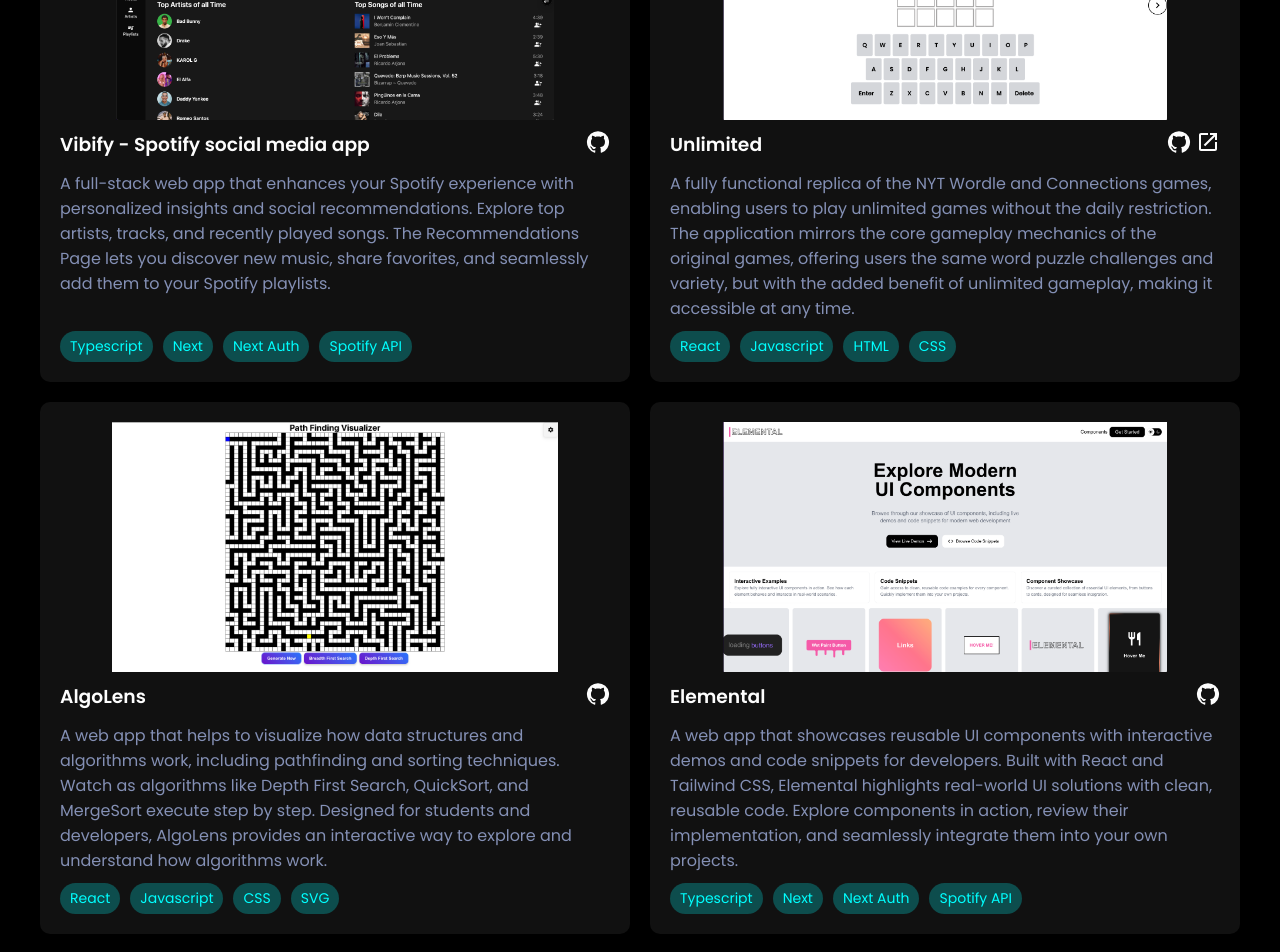
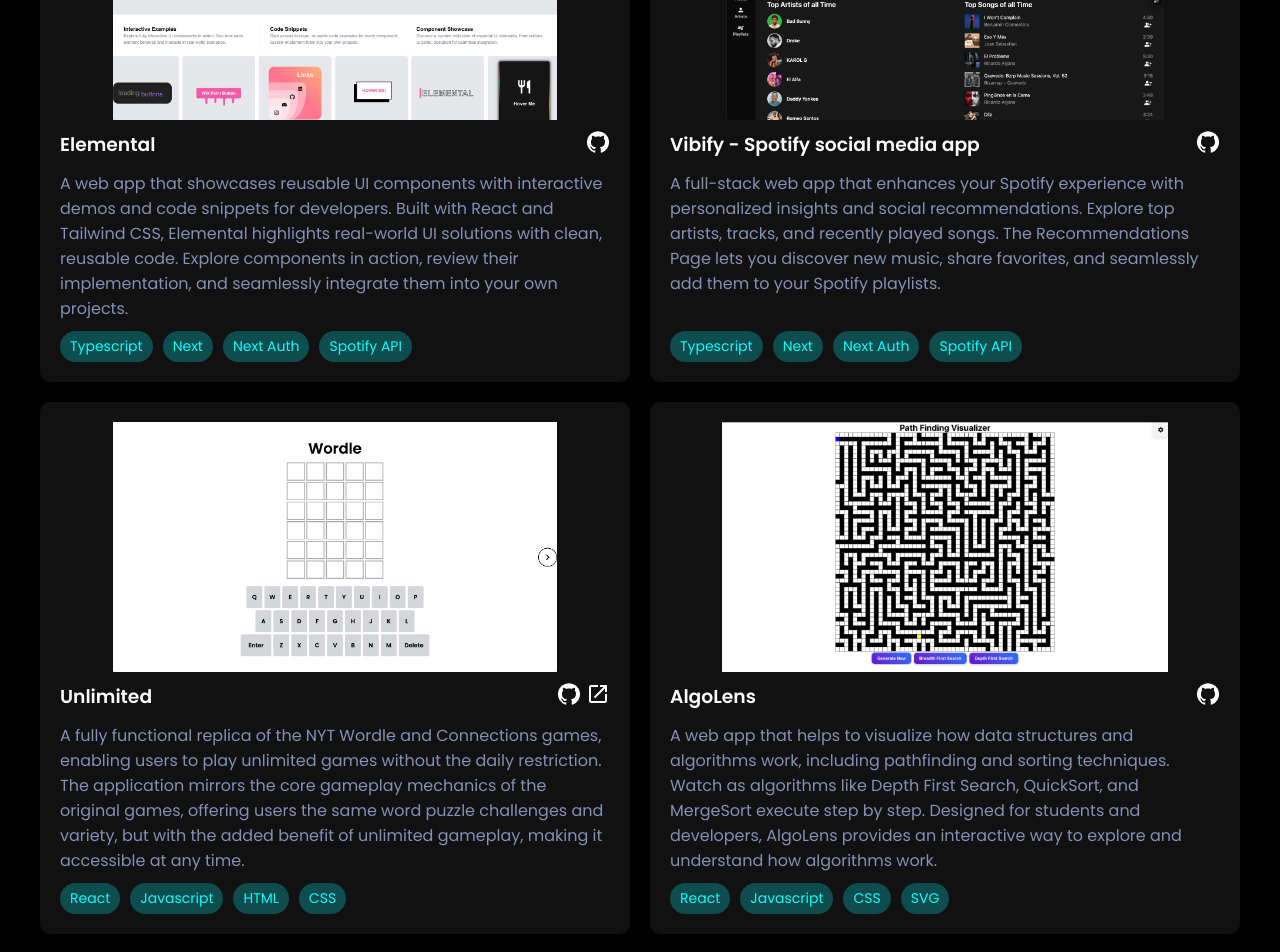
Before and after one commit to kevincas01/portfolio, a React (Create React App) app: page / in a window 1280 px wide. Shown: the part 2580-3532 px from the top of the page. Built offline with nearby package versions, Linux system fonts and the light colour scheme; the HTML template or start-up script is replaced by a standard one.

Commit message:
Order change

```diff
--- a/src/Components/Projects.js
+++ b/src/Components/Projects.js
@@ -3,6 +3,13 @@
 import ProjectCard from "./ProjectCard";
 const Projects = () => {
   const projectsList = [
+    {
+      title: "Elemental",
+      description: `A web app that showcases reusable UI components with interactive demos and code snippets for developers. Built with React and Tailwind CSS, Elemental highlights real-world UI solutions with clean, reusable code. Explore components in action, review their implementation, and seamlessly integrate them into your own projects.`,
+      skills: ["Typescript", "Next", "Next Auth", "Spotify API"],
+      imagePath: "/projects/elemental1.png",
+      githubLink: "https://github.com/kevincas01/Vibify",
+    },
     {
       title: "Vibify - Spotify social media app",
       description: `A full-stack web app that enhances your Spotify experience with personalized insights and social recommendations. Explore top artists, tracks, and recently played songs. The Recommendations Page lets you discover new music, share favorites, and seamlessly add them to your Spotify playlists.`,
@@ -25,13 +32,7 @@
       imagePath: "/projects/algolens1.png",
       githubLink: "https://github.com/kevincas01/AlgoLens",
     },
-    {
-      title: "Elemental",
-      description: `A web app that showcases reusable UI components with interactive demos and code snippets for developers. Built with React and Tailwind CSS, Elemental highlights real-world UI solutions with clean, reusable code. Explore components in action, review their implementation, and seamlessly integrate them into your own projects.`,
-      skills: ["Typescript", "Next", "Next Auth", "Spotify API"],
-      imagePath: "/projects/elemental1.png",
-      githubLink: "https://github.com/kevincas01/Vibify",
-    },
+
     {
       title: "Vidload",
       description: `A video streaming application that allows users to upload, edit, and view videos. To support these features, I built a Node.js API server that facilitates video and image uploads to an AWS S3 bucket, transfers media via AWS CloudFront for fast delivery, and stores user data securely in a PostgreSQL database.`,
```
Also changed, not shown: public/projects/elemental1.png, public/projects/unlimited1.png.
